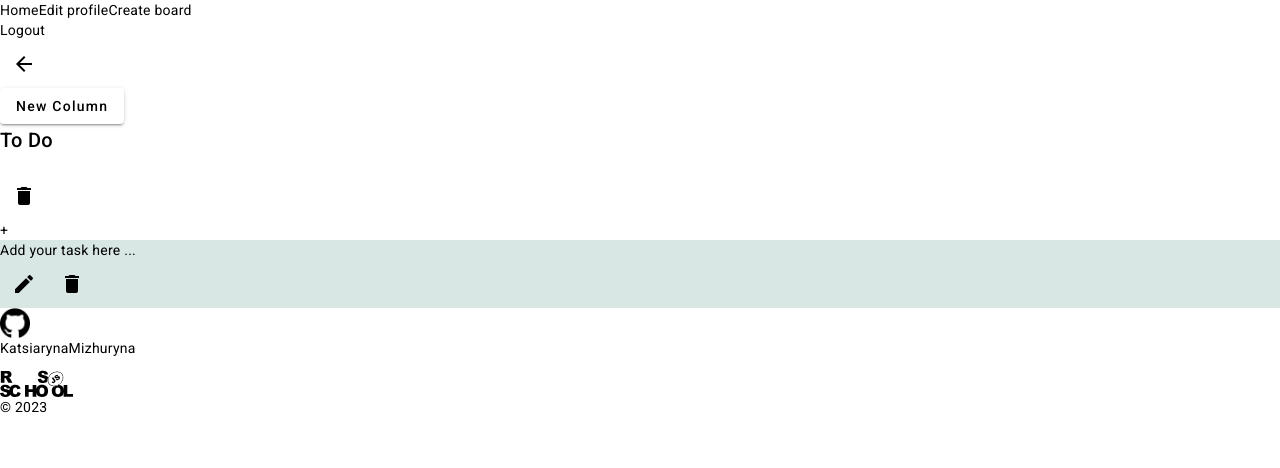
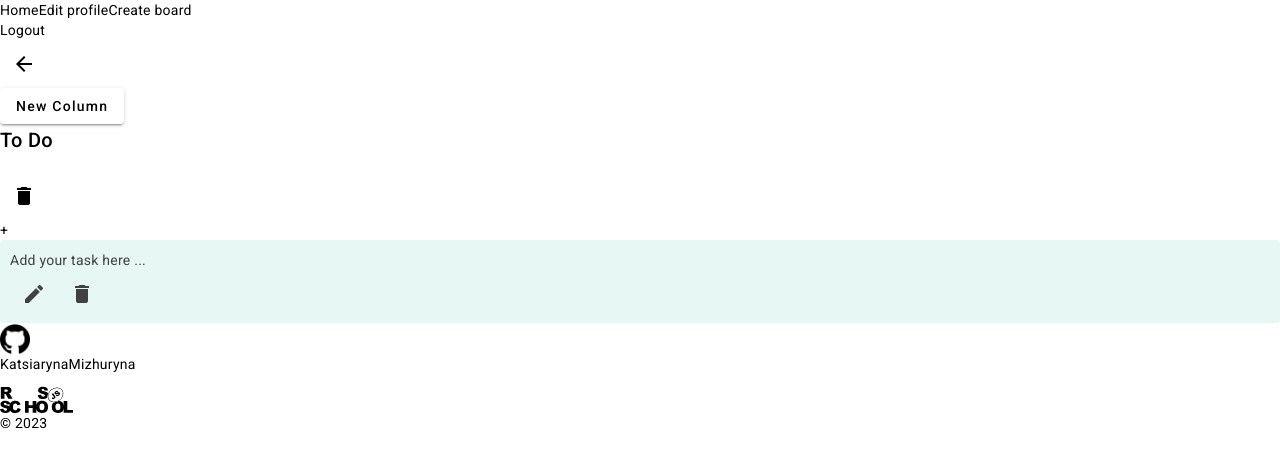
Before and after one commit to KatsiarynaMizhuryna/Project-management, an Angular app in the folder project-management-system/: page /board-card in a window 1280 px wide. Shown: the top 468 px of the page. Built offline with nearby package versions, Linux system fonts and the light colour scheme; sample sign-in values are in the browser's storage.

Commit message:
feat: added styles for columns and tasks

```diff
--- a/project-management-system/src/app/_services/board.service.ts
+++ b/project-management-system/src/app/_services/board.service.ts
@@ -10,7 +10,7 @@ export class BoardService {
     {
       id: 1,
       title: 'To Do',
-      color: '#d8e7e4',
+      color: '#e7f8f4',
       list: [
         {
           id: 1,
@@ -56,7 +56,7 @@ export class BoardService {
     const newColumn: Column = {
       id: Date.now(),
       title: title,
-      color: '#d8e7e4',
+      color: '#e7f8f4',
       list: [],
     };
 
--- a/project-management-system/src/app/board-page/board-card/board-card.component.css
+++ b/project-management-system/src/app/board-page/board-card/board-card.component.css
@@ -0,0 +1,38 @@
+.example-list {
+  min-height: 60px;
+  border-radius: 4px;
+  overflow: hidden;
+  display: block;
+  height: 100%;
+}
+
+.example-box {
+  padding: 10px 10px 5px 10px;
+  color: rgba(40, 38, 38, 0.87);
+  border-radius: 2px;
+  cursor: move;
+  font-size: 14px;
+  margin-bottom: 1px;
+}
+.cdk-drag-preview {
+  box-sizing: border-box;
+  border-radius: 4px;
+  box-shadow: 0 5px 5px -3px rgba(0, 0, 0, 0.2),
+  0 8px 10px 1px rgba(0, 0, 0, 0.14),
+  0 3px 14px 2px rgba(0, 0, 0, 0.12);
+}
+
+.cdk-drag-placeholder {
+  opacity: 0;
+}
+
+.cdk-drag-animating {
+  transition: transform 250ms cubic-bezier(0, 0, 0.2, 1);
+}
+.example-box:last-child {
+  border: none;
+}
+
+.example-list.cdk-drop-list-dragging .example-box:not(.cdk-drag-placeholder) {
+  transition: transform 250ms cubic-bezier(0, 0, 0.2, 1);
+}
--- a/project-management-system/src/app/board-page/board-card/board-card.component.html
+++ b/project-management-system/src/app/board-page/board-card/board-card.component.html
@@ -1,6 +1,6 @@
 <div class="shadow  m-5 p-2">
   <div class="flex justify-between items-center w-full">
-    <button mat-icon-button [routerLink]="'/new-board'">
+    <button mat-icon-button [routerLink]="'/main-route'">
       <mat-icon>arrow_back</mat-icon>
     </button>
     <span class="text-2xl font-semi-bold"></span>
@@ -21,11 +21,15 @@
           <mat-icon class="text-2xl">delete</mat-icon>
         </button>
       </div>
-      <app-add-new-element-dialog (emitText)="onAddCard($event, column.id)" [question]="'Add new card in ' + column.title + ' column'">
+      <app-add-new-element-dialog
+        (emitText)="onAddCard($event, column.id)"
+        [question]="'Add new card in ' + column.title + ' column'">
         <button  class="px-4 py-2 bg-gray-200 text-black rounded-md w-full mb-1">&#43;</button>
       </app-add-new-element-dialog>
 
-      <div cdkDropList [cdkDropListData]="column.list" class="example-list" (cdkDropListDropped)="drop($event)">
+      <div cdkDropList [cdkDropListData]="column.list"
+           class="example-list"
+           (cdkDropListDropped)="drop($event)">
         <div cdkDrag class="example-box" [ngStyle]="{background: column.color}" *ngFor="let item of column.list">
           <app-board-item
             [item]="item"
--- a/project-management-system/src/app/board-page/board-item/board-item.component.css
+++ b/project-management-system/src/app/board-page/board-item/board-item.component.css
@@ -0,0 +1,3 @@
+.icon {
+  font-size: 18px;
+}
```
